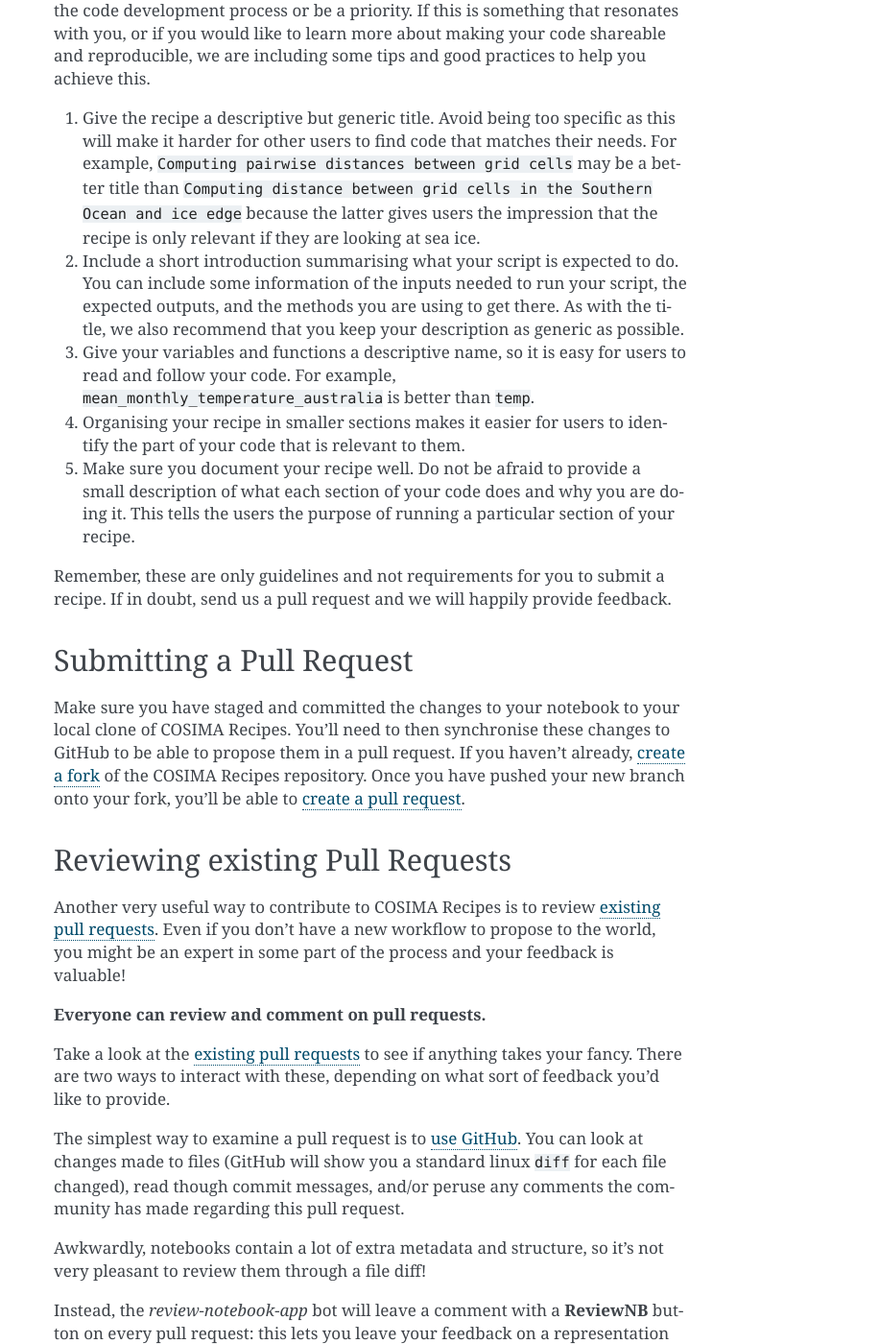
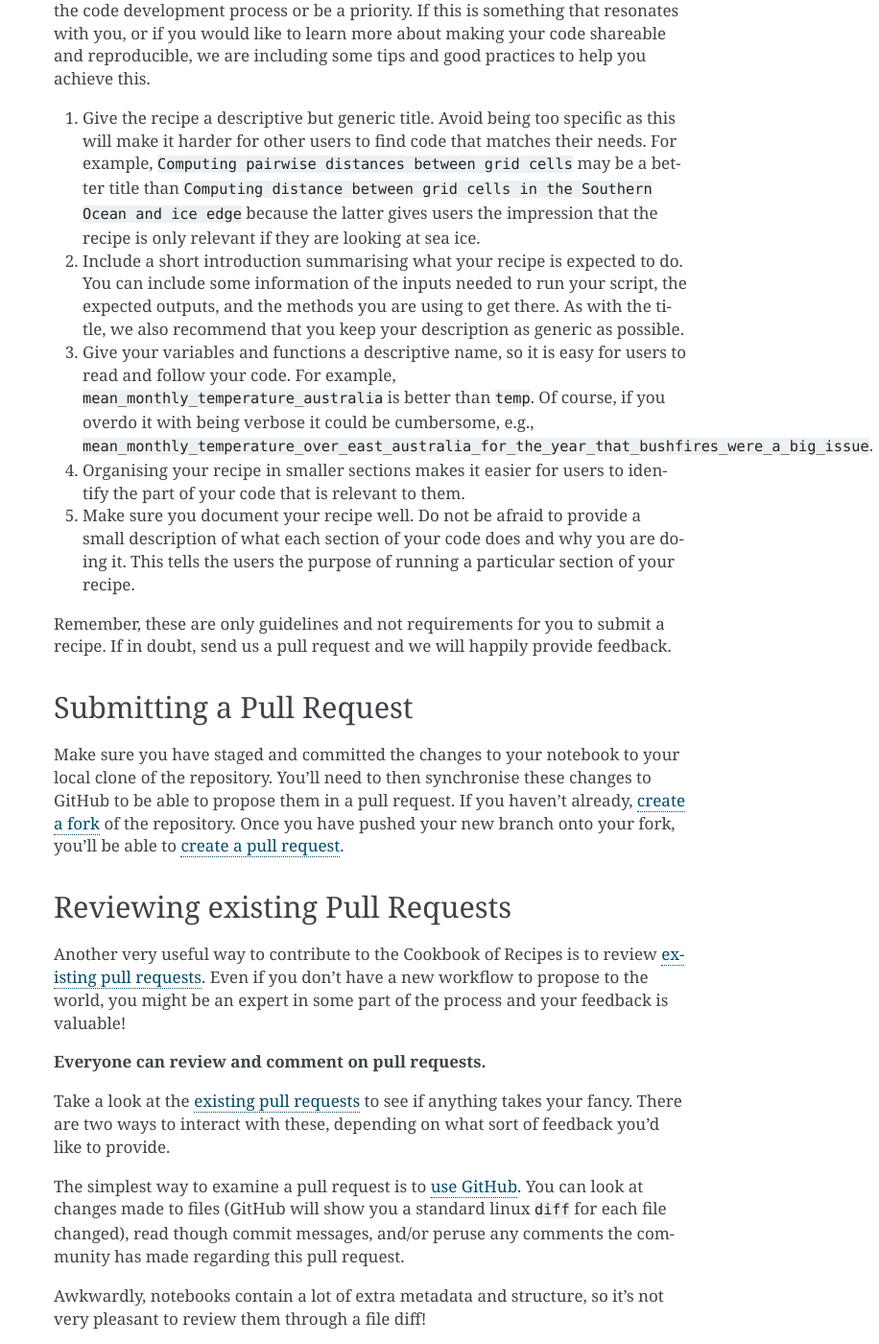
Before and after one commit to COSIMA/cosima-recipes, a Sphinx documentation site: the page built from docs/contributing.rst, in a window 1280 px wide and 1400 px high, scrolled down 1268 px. Shown: the whole window at 96% size, without its empty margins (364-1280 px from the left). Built offline with Sphinx 7.4.7, drawn with Linux system fonts in a browser that asks for light colours; some of the changed text lies outside the part shown.

Commit message:
some more rebranding

```diff
--- a/docs/contributing.rst
+++ b/docs/contributing.rst
@@ -13,17 +13,18 @@ Tutorials
 Recipes
    For demonstrating scientific uses of the Cookbook, one of your options
    is to create a *recipe*. These should be high-quality, well-documented workflow
-   examples. Ideally, these showcase best-practice uses of the Cookbook and other
-   libraries such as `xarray`_.
+   examples. Ideally, these showcase best-practice uses of the libraries such as `xarray`_,
+   `cf-xarray`_, `pint`, etc.
 
-.. _COSIMA Cookbook: https://github.com/COSIMA/cosima-cookbook
 .. _xarray: https://xarray.dev/
+.. _cf-xarray: https://cf-xarray.readthedocs.io/en/latest/
+.. _pint: https://pint.readthedocs.io/en/stable/
 
 
 Getting started with git
 ------------------------
 
-Development of the COSIMA Cookbook is coordinated through `GitHub`_, so you'll
+Development of the Cookbook of Recipes is done in through `GitHub`_, so you'll
 need to know how to work with the distributed version control software git to
 be able to contribute back. A good set of resources for getting started with
 git and GitHub is available on the `ACCESS-NRI Training`_ portal.
@@ -77,7 +80,7 @@ to help you achieve this.
    Ocean and ice edge`` because the latter gives users the impression that
    the recipe is only relevant if they are looking at sea ice.
 
-2. Include a short introduction summarising what your script is expected to
+2. Include a short introduction summarising what your recipe is expected to
    do. You can include some information of the inputs needed to run your script,
    the expected outputs, and the methods you are using to get there. As with
    the title, we also recommend that you keep your description as generic as
@@ -85,7 +88,8 @@ to help you achieve this.
 
 3. Give your variables and functions a descriptive name, so it is easy for
    users to read and follow your code. For example, ``mean_monthly_temperature_australia``
-   is better than ``temp``.
+   is better than ``temp``. Of course, if you overdo it with being verbose
+   it could be cumbersome, e.g., ``mean_monthly_temperature_over_east_australia_for_the_year_that_bushfires_were_a_big_issue``.
 
 4. Organising your recipe in smaller sections makes it easier for users to
    identify the part of your code that is relevant to them.
@@ -103,9 +107,9 @@ Submitting a Pull Request
 -------------------------
 
 Make sure you have staged and committed the changes to your notebook to your
-local clone of COSIMA Recipes. You'll need to then synchronise these changes
+local clone of the repository. You'll need to then synchronise these changes
 to GitHub to be able to propose them in a pull request. If you haven't already,
-`create a fork`_ of the COSIMA Recipes repository. Once you have pushed your
+`create a fork`_ of the repository. Once you have pushed your
 new branch onto your fork, you'll be able to `create a pull request`_.
 
 .. _create a fork: https://docs.github.com/en/get-started/quickstart/fork-a-repo
@@ -115,7 +119,7 @@ new branch onto your fork, you'll be able to `create a pull request`_.
 Reviewing existing Pull Requests
 --------------------------------
 
-Another very useful way to contribute to COSIMA Recipes is to review `existing
+Another very useful way to contribute to the Cookbook of Recipes is to review `existing
 pull requests`_. Even if you don't have a new workflow to propose to the world,
 you might be an expert in some part of the process and your feedback is valuable!
 
```
Also changed, not shown: other parts of docs/contributing.rst (+7 -5 lines).
